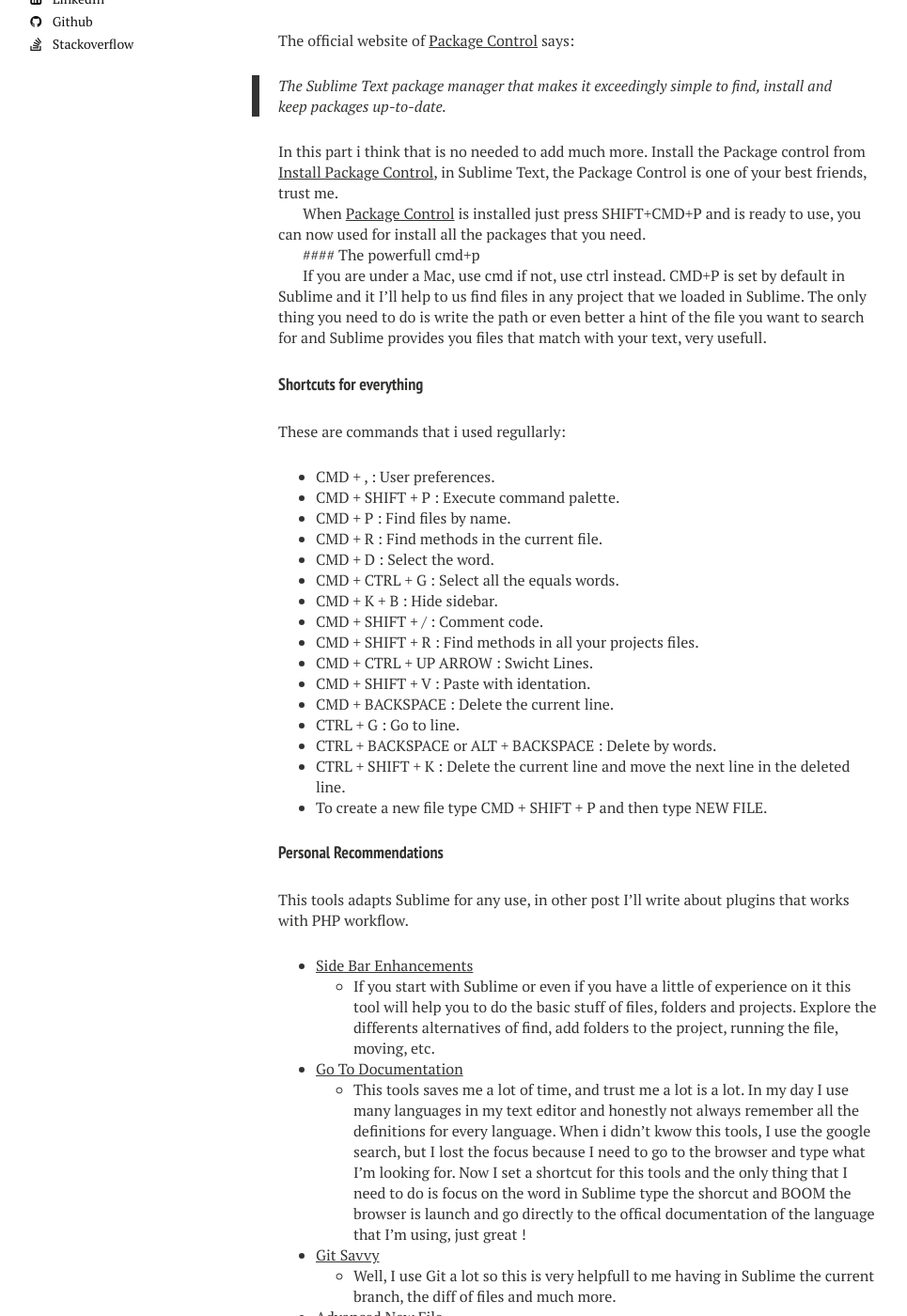
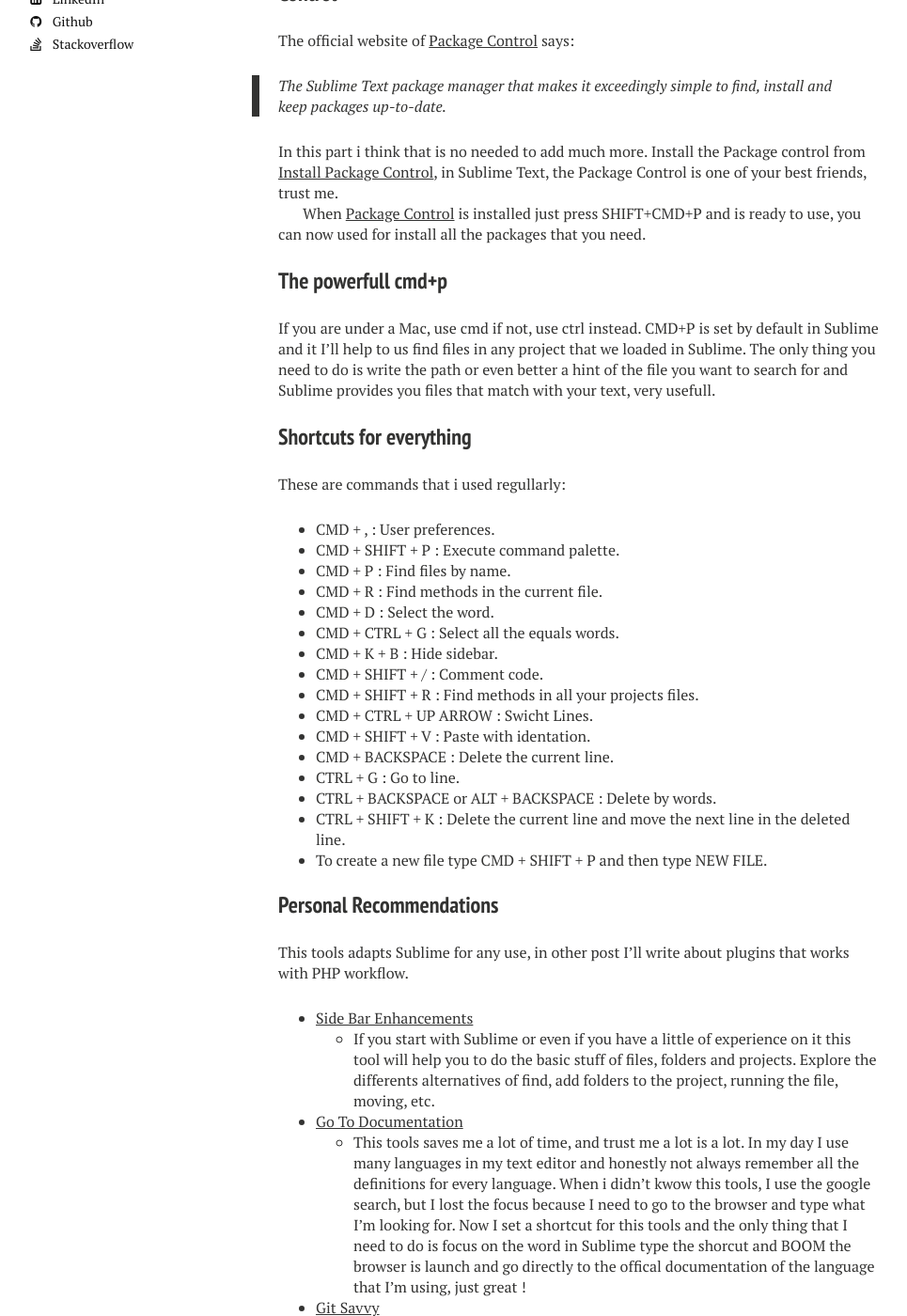
Before and after one commit to diegonalvarez/diegonalvarez.github.io, a Jekyll site: the page built from _posts/2016-03-01-workflows-sublime.md, in a window 1280 px wide and 1400 px high, scrolled down 454 px. Shown: the whole window at 94% size, without its empty margins (24-989 px from the left). Built offline with Jekyll 4.4.1, drawn with Linux system fonts in a browser that asks for light colours; nearby versions of some CDN libraries; some of the changed text lies outside the part shown.

```diff
--- a/_posts/2016-03-01-workflows-sublime.md
+++ b/_posts/2016-03-01-workflows-sublime.md
@@ -7,15 +7,15 @@ modified: 2016-03-01
 comments: true
 ---
 
-#### From Scratch
+### From Scratch
 
 I'll try to not assume anything. I think that not assuming is HARD, one always obvius details, but I'm going to try.
 
-#### Sublime Begins
+### Sublime Begins
 
 Assuming that you have Sublime installed in the last version(yes assuming, that's not a Joke) i will proceed with a few steps or configurations over Sublime with the objective to do your workflow more effective.
 
-#### Control
+### Control
 
 The official website of [Package Control](https://packagecontrol.io/) says:
 
@@ -25,11 +25,11 @@ In this part i think that is no needed to add much more. Install the Package con
 
 When [Package Control](https://packagecontrol.io/) is installed just press SHIFT+CMD+P and is ready to use, you can now used for install all the packages that you need.
 
-#### The powerfull cmd+p
+### The powerfull cmd+p
 
 If you are under a Mac, use cmd if not, use ctrl instead. CMD+P is set by default in Sublime and it I'll help to us find files in any project that we loaded in Sublime. The only thing you need to do is write the path or even better a hint of the file you want to search for and Sublime provides you files that match with your text, very usefull.
 
-#### Shortcuts for everything
+### Shortcuts for everything
 
 These are commands that i used regullarly:
 
@@ -51,7 +51,7 @@ These are commands that i used regullarly:
 - To create a new file type CMD + SHIFT + P and then type NEW FILE.
 
 
-#### Personal Recommendations
+### Personal Recommendations
 
 This tools adapts Sublime for any use, in other post I'll write about plugins that works with PHP workflow.
 
@@ -71,7 +71,7 @@ This tools adapts Sublime for any use, in other post I'll write about plugins th
 - [MarkDown Preview](https://github.com/revolunet/sublimetext-markdown-preview)
     + I use markdown to write, for example this post. With this plugins for example i can see a preview in the browser quickly or set the Syntax Markdown in Sublime, to name a few functions.
 
-#### Install Packages
+### Install Packages
 
 Don't be affraid. Explore [Package Control](https://packagecontrol.io/) there are thousands of packages availables, always remember that someone else already had the problem you are having your now.
 
```
